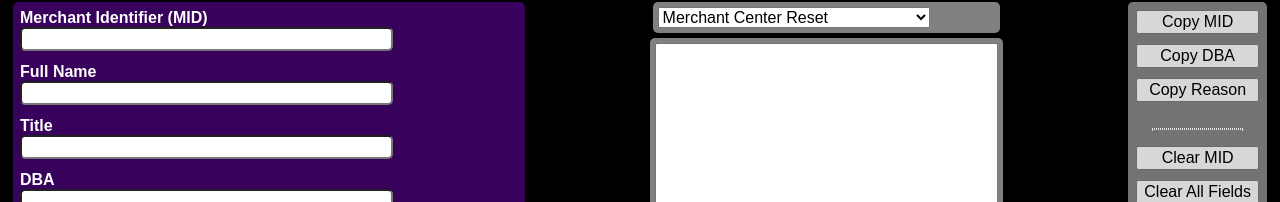
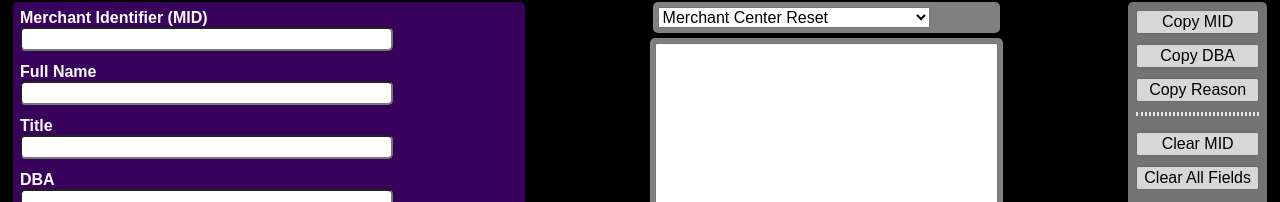
Before and after one commit to codedinsound/React-Global-Payments-Agent-Merchant-Tools, a React (Create React App) app: page / in a window 1280 px wide. Both pictures are taken after a click on the button "Log In". Shown: the part 325-527 px from the top of the page. Built offline with nearby package versions, Linux system fonts and the light colour scheme.

Commit message:
1 file modified

```diff
--- a/Views/style.css
+++ b/Views/style.css
@@ -184,8 +184,8 @@ form {
 }
 
 .btn-controls-divider {
-  border: 1px dotted #fff;
-  margin: 1rem;
+  border: 2px dotted #fff;
+  margin-bottom: 1rem;
 }
 
 .btn-controls button {
```
